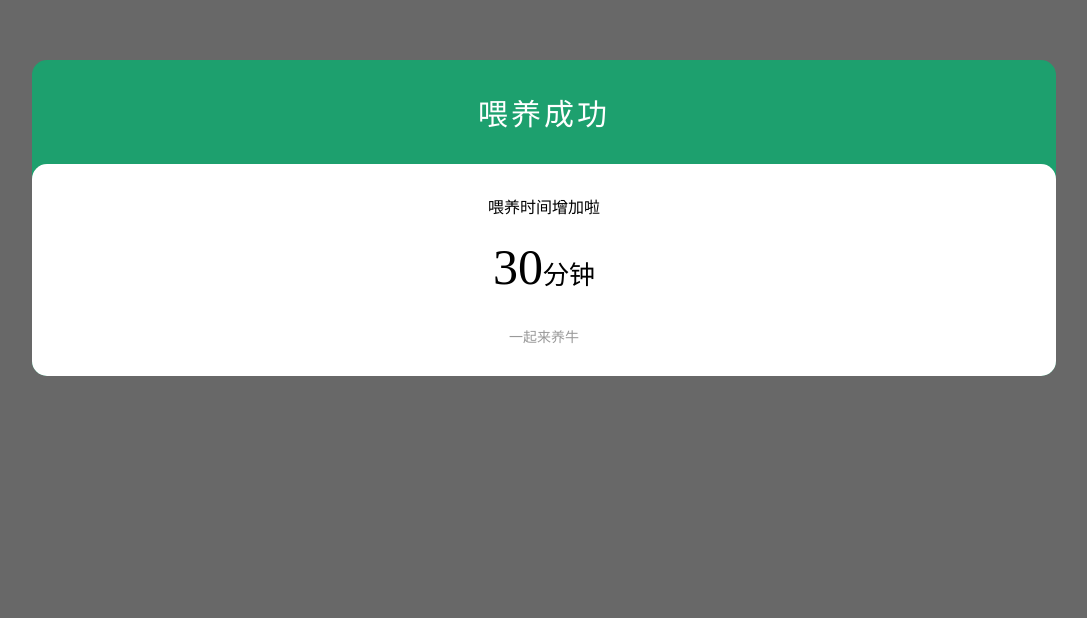
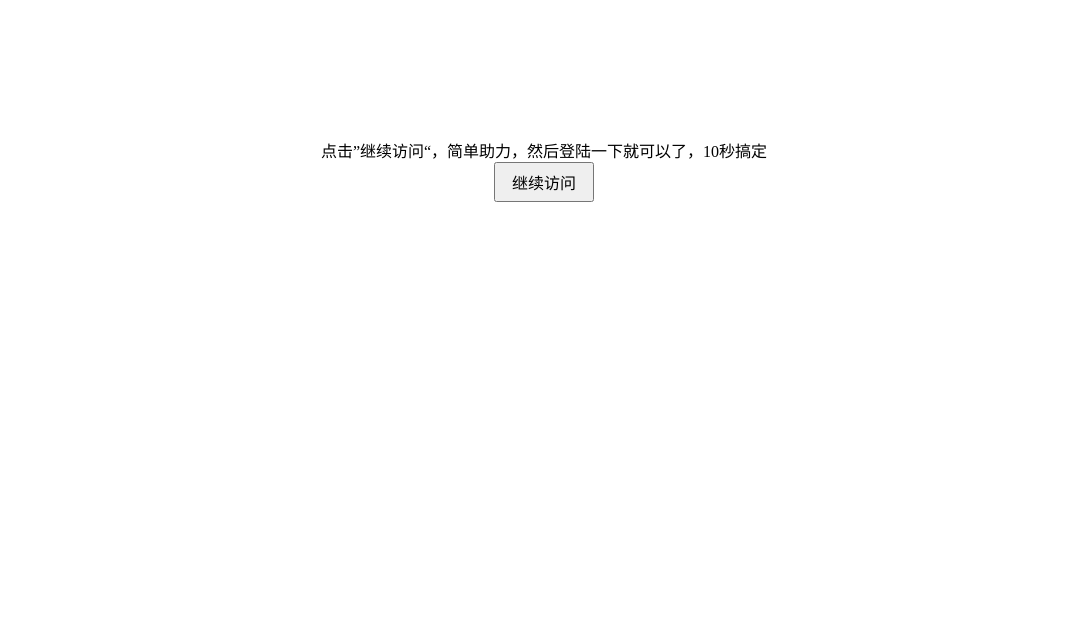
Before and after one commit to 1HotMoon/bilibili-Index, a plain HTML site: page index.html in a window 1280 px wide. Shown: the part 182-800 px from the top of the page, without its empty margins (96-1183 px from the left). Drawn offline with Linux system fonts and the light colour scheme.

Commit message:
Update index.html

```diff
--- a/index.html
+++ b/index.html
@@ -1,80 +1,34 @@
 <!DOCTYPE html>
 <html lang="en">
-
 <head>
     <meta charset="UTF-8">
     <meta name="viewport" content="width=device-width, initial-scale=1.0">
-    <title>一起来养牛</title>
+    <title>Document</title>
+</head>
+<body>
+    <div id="box">
+        <p>点击”继续访问“，简单助力，然后登陆一下就可以了，10秒搞定</p>
+        <a href="http://youchonghui.cn/zh9shC3LcApSurXwp1610696171/power_share.html?token=0bc2c28c7ceb04c1d1b24b8b8bb120d9&channel=pic&powerup_status=1">
+        <button id="btn">继续访问</button>
+         </a>
+    </div>
     <style>
-        * {
+        *{
             margin: 0;
             padding: 0;
         }
-
-        #wrap {
-            width: 100vw;
-            height: 100vh;
-            background-color: #686868;
-            display: flex;
-            align-items: center;
-            justify-content: center;
-
+        #box{
+           max-width: 100vw;
+           height: 60vh;
+          text-align: center;
+          margin-top: 40vh;
+          padding:0 20px;
         }
-
-        #wrap .box {
-            width: 80%;
-            background-color: #1da06e;
-            border-radius: 15px;
-
-        }
-
-        .box .tite {
-            text-align: center;
-            color: #ffffff;
-            font-size: 30px;
-            padding: 30px;
-            letter-spacing: 3px;
-        }
-
-        .box .content {
-            background-color: #ffffff;
-            border-radius: 15px;
-            padding: 30px;
-            text-align: center;
-        }
-
-        .content .content-body {
-            margin: 20px 30px 0;
-        }
-
-        .content .content-body .lager {
-            font-size: 50px;
-            font-weight: 500;
-        }
-
-        .content .content-body .small {
-            font-size: 26px;
-        }
-
-        .content .content-foot {
-            color: #999999;
-            font-size: 14px;
-            margin-top: 30px;
+        #btn{
+            width: 100px;
+            height: 40px;
+            font-size: 16px;
         }
     </style>
-</head>
-
-<body>
-    <div id="wrap">
-        <div class="box">
-            <p class="tite">喂养成功</p>
-            <div class="content">
-                <p class="content-tit">喂养时间增加啦</p>
-                <div class="content-body"><span class="lager">30<span><span class="small">分钟</span></div>
-                <p class="content-foot">一起来养牛</p>
-            </div>
-        </div>
-    </div>
 </body>
-
 </html>
```
